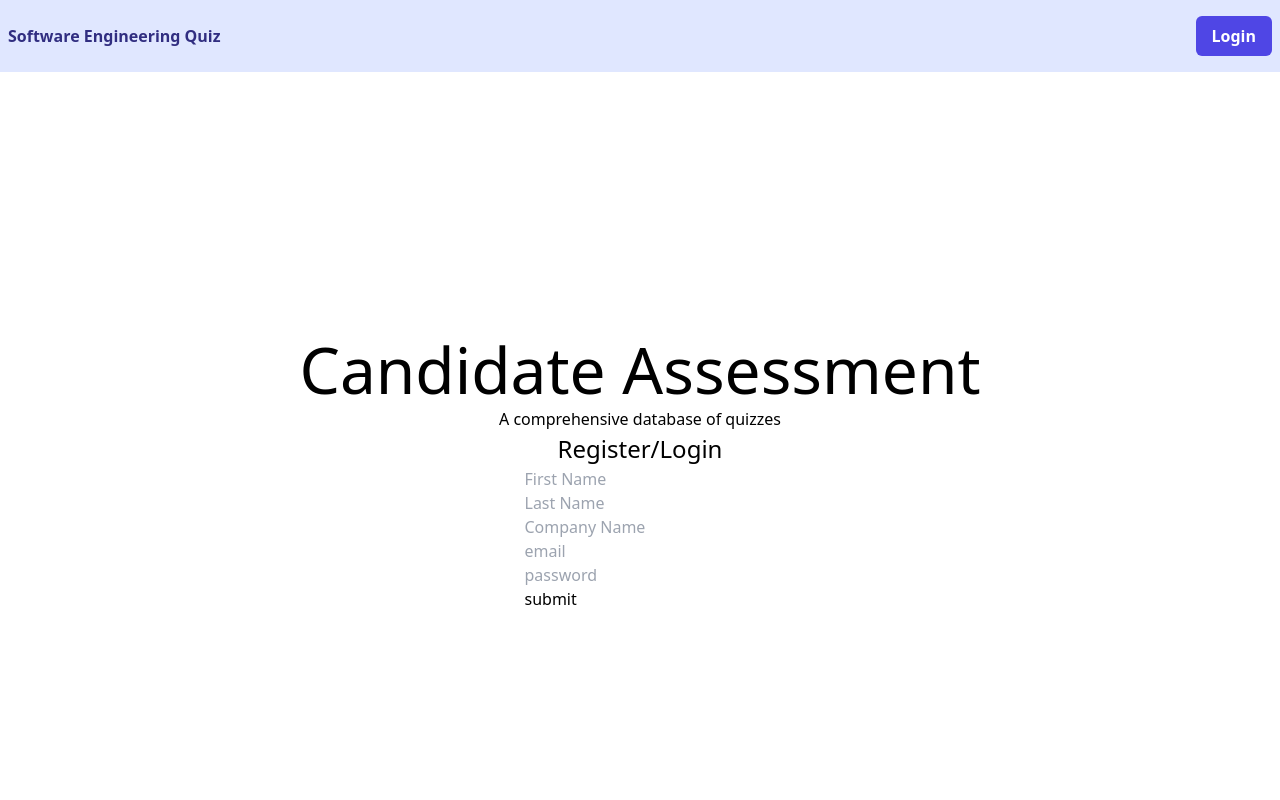
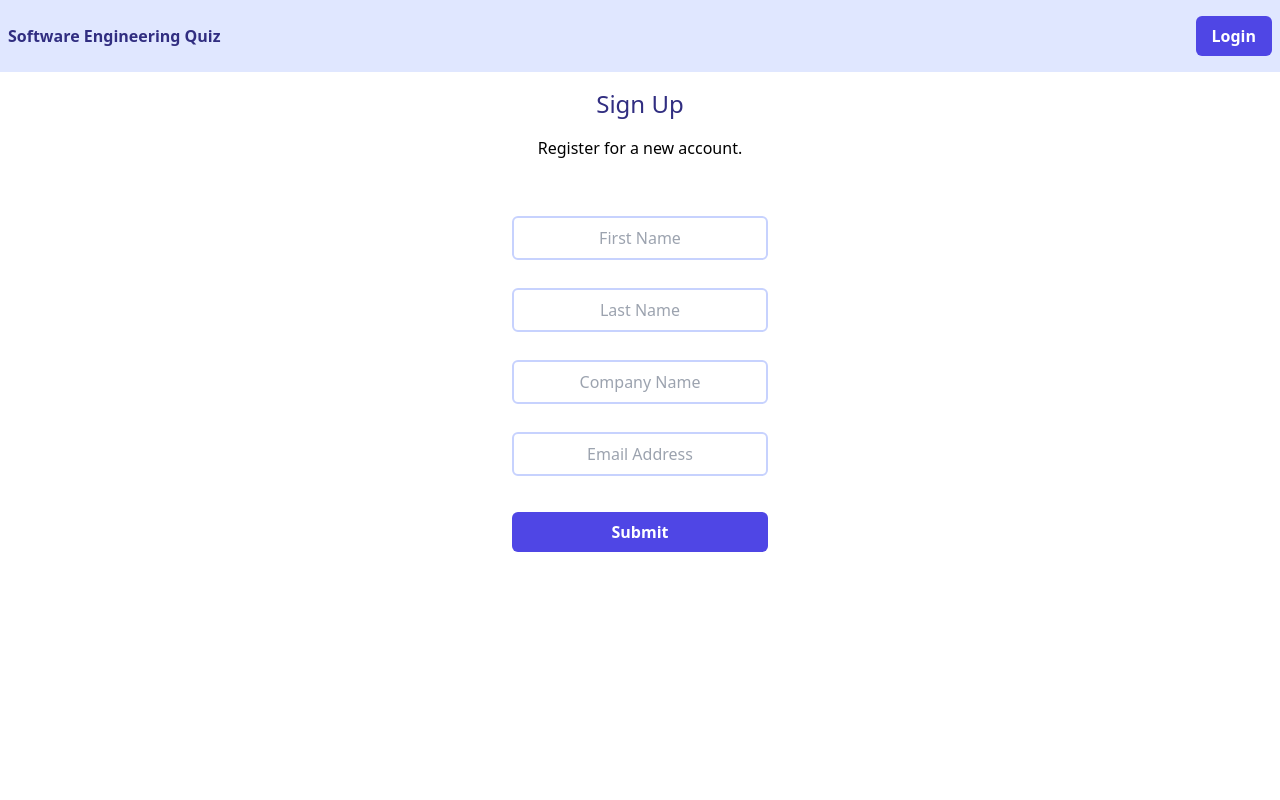
Before and after one commit to alecbar/software-programming-quiz, a Next.js app in the folder next-app/: page /signup in a window 1280 px wide. Shown: the top 800 px of the page. Built offline with nearby package versions, Linux system fonts and the light colour scheme; no server answers.

Commit message:
Connecting Next API to call Lambda function

```diff
--- a/next-app/package.json
+++ b/next-app/package.json
@@ -8,6 +8,7 @@
     "start": "next start"
   },
   "dependencies": {
+    "aws-sdk": "^2.1066.0",
     "axios": "^0.25.0",
     "next": "^12.0.9",
     "next-auth": "^4.1.2",
--- a/next-app/pages/api/create-user.js
+++ b/next-app/pages/api/create-user.js
@@ -1,7 +1,37 @@
-// Next.js API route support: https://nextjs.org/docs/api-routes/introduction
+import { Lambda, AWS } from "aws-sdk"
 
 export default (req, res) => {
-console.log("hello from create user route")
-console.log(req.body)
+
+  // Receive request
+  console.log(req.body)
+  const { firstName, lastName, email, company } = req.body
+
+  // Lambda setup
+  const client = new Lambda()
+
+  const payload = {
+    "firstName": firstName,
+    "lastName": lastName,
+    "email": email,
+    "organization": company
+  };
+
+  const lambdaParams = {
+    FunctionName: "create-user-lambda",
+    InvocationType: "Event",
+    Payload: JSON.stringify(payload)
+  };
+
+  // Invoke function
+  client.invoke(lambdaParams, (err, data)=>{
+
+    // Callback
+    if(err){
+      console.log(err)
+    }else{
+      console.log(data)
+    }
+  })
+
   res.status(200).json({ name: 'John Doe' })
 }
--- a/next-app/pages/index.js
+++ b/next-app/pages/index.js
@@ -1,7 +1,5 @@
 import Head from 'next/head'
-import Image from 'next/image'
 import Link from 'next/link'
-import styles from '../styles/Home.module.css'
 
 import { signIn, signOut, useSession } from 'next-auth/react'
 
@@ -39,9 +37,9 @@ export default function Home() {
             <div className="my-20 grid grid-rows-3 text-center ">
               <h2 className="text-center text-2xl text-indigo-900">Get Started</h2>
               <p className="my-2 text-center">Create your profile to start desigining your own quizzes for your candidates.</p>
-                <button onClick={() => signIn('cognito', {
-                  callbackUrl: `${window.location.origin}/profile`
-                })} className="text-white font-semibold bg-indigo-600 w-28 m-2 py-2 px-6 rounded-md mx-auto">Sign In</button>
+              <Link href="signin">
+                <a className="text-white font-semibold bg-indigo-600 w-28 m-2 py-2 px-6 rounded-md mx-auto">Sign Up</a>
+              </Link>
             </div>
         }
 
--- /dev/null
+++ b/next-app/pages/signin.js
@@ -0,0 +1,39 @@
+import Head from 'next/head'
+import React from 'react'
+import Link from 'next/link'
+import { signIn } from 'next-auth/react'
+
+export default function Home() {
+
+  return (
+    <div className="w-full">
+      <Head>
+        <title>Software Programming Quiz</title>
+        <meta name="description" content="Software Programming Quiz" />
+        <link rel="icon" href="/favicon.ico" />
+      </Head>
+
+      <main className="max-w h-screen">
+
+            <div className="my-6 grid grid-rows-3 text-center ">
+              <h4 className="text-center text-2xl text-indigo-900">Sign In</h4>
+              <p className="my-2 text-center">Sign in to your existing account.</p>
+              <button onClick={() => signIn('cognito', {
+                callbackUrl: `${window.location.origin}/profile`
+              })} className="text-white font-semibold bg-indigo-600 w-28 m-2 py-2 px-6 rounded-md mx-auto">Sign In</button>
+            </div>
+
+            <div className="my-6 grid grid-rows-3 text-center ">
+              <h4 className="text-center text-2xl text-indigo-900">Sign Up</h4>
+              <p className="my-2 text-center">Register for a new account.</p>
+              <Link href="signup">
+                <a className="text-white font-semibold bg-indigo-600 w-28 m-2 py-2 px-6 rounded-md mx-auto">Sign Up</a>
+              </Link>
+            </div>
+
+
+      </main>
+
+    </div>
+  )
+}
--- a/next-app/pages/signup.js
+++ b/next-app/pages/signup.js
@@ -1,62 +1,78 @@
 import Head from 'next/head'
 import React from 'react'
-import {useState} from 'react'
-import Image from 'next/image'
-import styles from '../styles/Signup.module.css'
+import { useState } from 'react'
 import axios from 'axios'
 
-export default function Home() {
+export default function Signup() {
   const [firstName, setFirstName] = useState('');
   const [lastName, setLastName] = useState('');
   const [email, setEmail] = useState('');
   const [company, setCompany] = useState('');
-    const [password, setPassword] = useState('');
+
+  // TOOD: indicate success/failure to user
   const sendDataToApi = async (data) => {
     let response = await axios.post('/api/create-user', data)
   }
+
   const submit = (e) => {
     e.preventDefault()
-sendDataToApi({firstName, lastName, email, company, password})
+    sendDataToApi({ firstName, lastName, email, company })
   }
 
- // create a form on this page, and when complete (on button click) send data to the 'api' rout
   return (
-    <div className={styles.container}>
+    <div className="w-full">
       <Head>
         <title>Create Next App</title>
         <meta name="description" content="Generated by create next app" />
         <link rel="icon" href="/favicon.ico" />
       </Head>
 
-      <main className={styles.main}>
-        <h1 className={styles.title}>
-          Candidate Assessment
-        </h1>
-        <h3>
-          A comprehensive database of quizzes
-        </h3>
+      <main className="max-w h-screen">
+        <div className="my-4 grid grid-rows-2 text-center">
+          <h4 className="text-center text-2xl text-indigo-900">Sign Up</h4>
+          <p className="my-2 text-center">Register for a new account.</p>
+        </div>
 
-        <p className={styles.description}>
-          Register/Login
-        </p>
-        <form onSubmit={submit}>
-        <div>
-        <input value={firstName} placeholder="First Name"onChange={e=>setFirstName(e.target.value)} />
+        <div className="my-2 grid text-center">
+          <form onSubmit={submit} className="my-6 grid grid-rows-6 text-center">
+            <div className="my-2">
+              <input
+                value={firstName}
+                placeholder="First Name"
+                onChange={e => setFirstName(e.target.value)}
+                className="py-2 border-2 rounded-md text-center border-indigo-200 w-64"
+              />
             </div>
-        <input value={lastName} placeholder="Last Name" onChange={e=>setLastName(e.target.value)} />
-        <div>
-        <input value={company} placeholder="Company Name" onChange={e=>setCompany(e.target.value)} />
+            <div className="my-2">
+              <input
+                value={lastName}
+                placeholder="Last Name"
+                onChange={e => setLastName(e.target.value)}
+                className="py-2 border-2 rounded-md text-center border-indigo-200 w-64"
+              />
             </div>
-        <input value={email} placeholder="email" onChange={e=>setEmail(e.target.value)} />
-        <div>
+            <div className="my-2">
+              <input
+                value={company}
+                placeholder="Company Name"
+                onChange={e => setCompany(e.target.value)}
+                className="py-2 border-2 rounded-md text-center border-indigo-200 w-64"
+              />
             </div>
-        <input value={password} placeholder="password" onChange={e=>setPassword(e.target.value)} />
-        <div>
-        <button type="submit">submit</button>
+            <div className="my-2">
+              <input
+                value={email}
+                placeholder="Email Address"
+                onChange={e => setEmail(e.target.value)}
+                className="py-2 border-2 rounded-md text-center border-indigo-200 w-64"
+              />
+            </div>
+            <div className="my-2">
+              <button type="submit" className="text-white font-semibold bg-indigo-600 w-28 m-2 py-2 px-6 rounded-md mx-auto w-64">Submit</button>
             </div>
           </form>
+        </div>
       </main>
-
     </div>
   )
 }
```
Also changed, not shown: 1 other file (tests, documents, lock files or other folders). Lines whose indentation alone changed are shown as unchanged.
